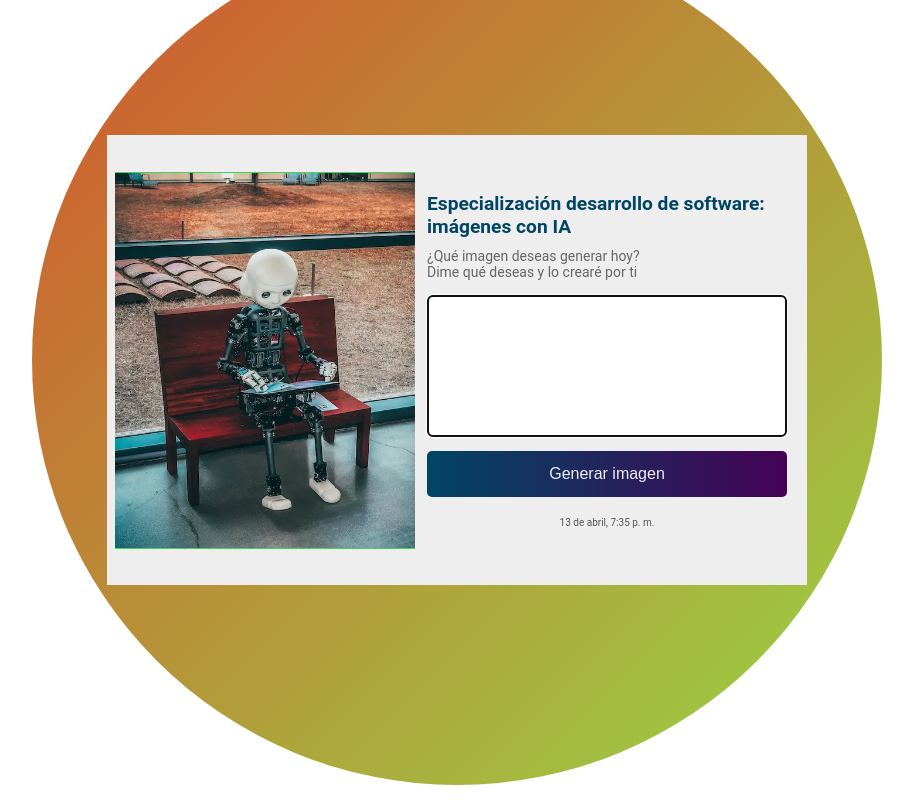
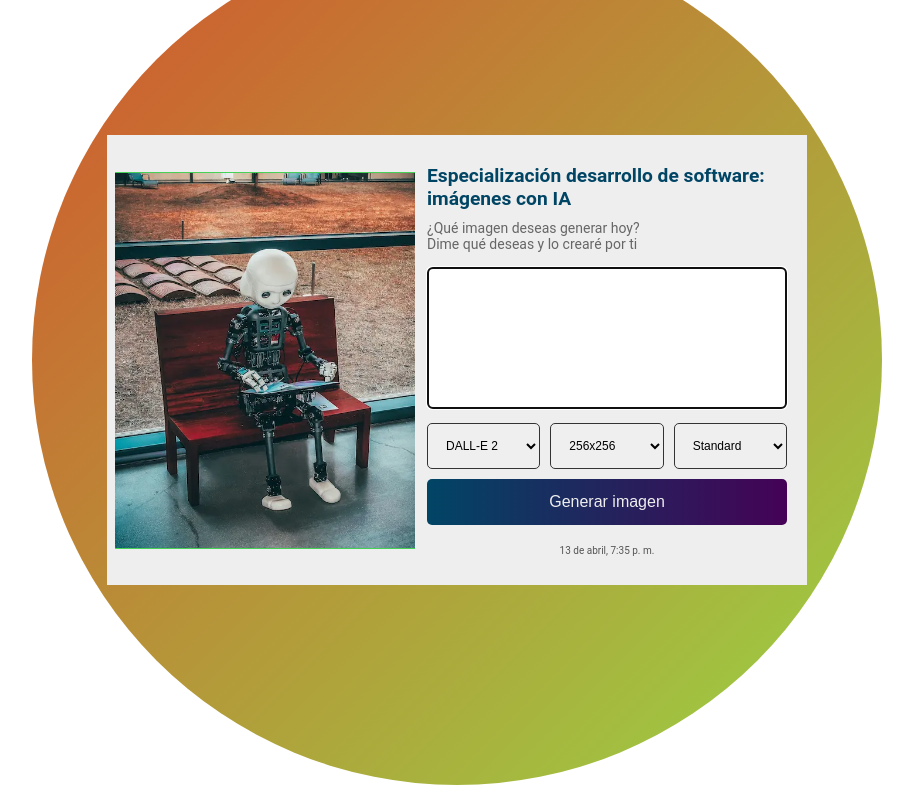
Before and after one commit to Ing-Erick-Mtz-Electronico/front_traductor_eds, a plain HTML site: page index.html in a window 1280 px wide. Shown: the whole page, without its empty margins (183-1096 px from the left). Drawn offline with Linux system fonts and the light colour scheme.

Commit message:
feat: add changes to activity

```diff
--- a/assets/css/estilos.css
+++ b/assets/css/estilos.css
@@ -96,3 +96,18 @@ body {
   color: #555;
   font-size: 10px;
 }
+
+.contenedor-selectores {
+  display: flex;
+  gap: 10px;
+  width: 100%;
+  margin-bottom: 10px;
+}
+
+.contenedor-selectores select {
+  width: 100%;
+  padding: 14px;
+  border-radius: 5px;
+  border: 1px solid #333;
+  font-size: 12px;
+}
--- a/assets/js/principal.js
+++ b/assets/js/principal.js
@@ -2,7 +2,12 @@ const cajaImagen = document.getElementById("caja-imagen");
 const textArea = document.getElementById("area-texto");
 const btEnviar = document.getElementById("btn-enviar");
 const spnMensaje = document.getElementById("spn-mensaje");
+const selectModelo = document.getElementById("select-modelo");
+const selectResolucion = document.getElementById("select-resolucion");
+const selectCalidad = document.getElementById("select-calidad");
 
 spnMensaje.innerHTML = fechaActual();
+isertarResolucion();
 
+selectModelo.addEventListener('change', isertarResolucion);
 btEnviar.addEventListener('click', generarImagen);
--- /dev/null
+++ b/assets/js/resolucion.js
@@ -0,0 +1,24 @@
+const isertarResolucion = () => {
+  const resolucionModelo = {
+    "dalle2": [
+      '256x256',
+      '512x512',
+      '1024x1024'
+    ],
+    "dalle3": [
+      '1024x1024',
+      '1792x1024',
+      '1024x1792'
+    ]
+  }
+
+  const modelo = selectModelo.value;
+  const resolucion = resolucionModelo[modelo];
+
+  if (resolucion) {
+    selectResolucion.innerHTML = resolucion.map(resolucion => `<option value="${resolucion}">${resolucion}</option>`).join('');
+  } else {
+    selectResolucion.innerHTML = '<option value="">Seleccione un modelo</option>';
+  }
+
+}
--- a/assets/js/servicio.js
+++ b/assets/js/servicio.js
@@ -1,4 +1,12 @@
 const generarImagen = async () => {
+  const resolucion = selectResolucion.value;
+
+  if (!resolucion) {
+    asignarMensaje(spnMensaje, "Seleccione una resolución", 0);
+    selectResolucion.focus();
+    return false;
+  }
+
   const codeUsuario = crypto.randomUUID();
   const peticion = textArea.value.trim();
 
@@ -25,6 +33,9 @@ const generarImagen = async () => {
         body: JSON.stringify({
           codUsuarioPeticion: codeUsuario,
           textoPeticion: peticion,
+          modelo: selectModelo.value,
+          resolucion: selectResolucion.value,
+          calidad: selectCalidad.value,
         }),
       }
     );
--- a/index.html
+++ b/index.html
@@ -9,6 +9,7 @@
     <script src="./assets/js/fecha.js" defer></script>
     <script src="./assets/js/mensaje.js" defer></script>
     <script src="./assets/js/servicio.js" defer></script>
+    <script src="./assets/js/resolucion.js" defer></script>
     <script src="./assets/js/principal.js" defer></script>
   </head>
   <body>
@@ -24,6 +25,18 @@
         </p>
 
         <textarea name="area-texto" id="area-texto" rows="8" cols="50" autofocus></textarea>
+        <div class="contenedor-selectores">
+          <select class="select-modelo" id="select-modelo">
+            <option value="dalle2">DALL-E 2</option>
+            <option value="dalle3">DALL-E 3</option>
+          </select>
+          <select class="select-resolucion" id="select-resolucion">
+          </select>
+          <select class="select-calidad" id="select-calidad">
+            <option value="standard">Standard</option>
+            <option value="hd">HD</option>
+          </select>
+        </div>
         <button id="btn-enviar">Generar imagen</button>
         <span id="spn-mensaje">Hola mundo</span>
       </div>
```
